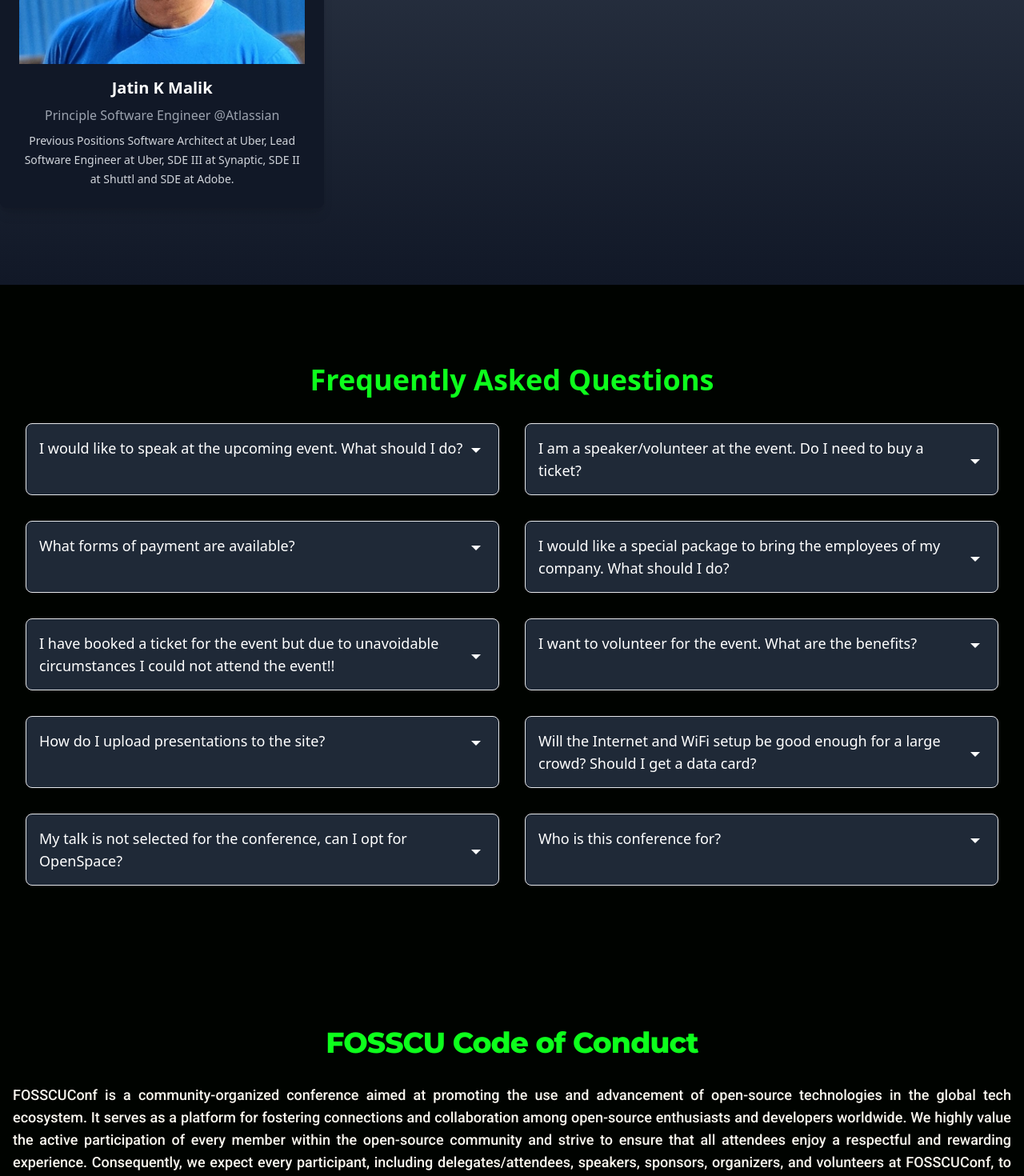
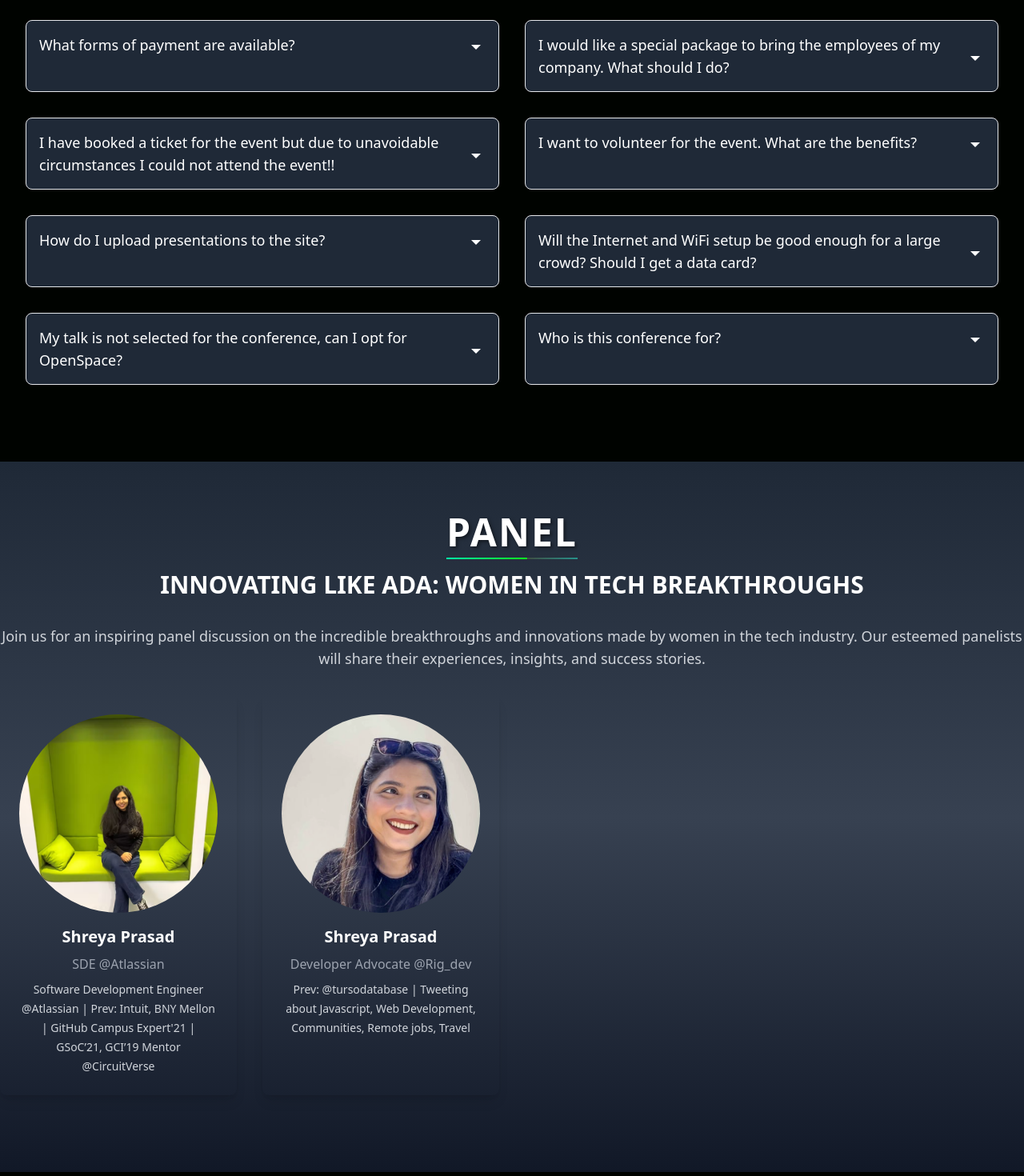
Before and after one commit to FOSS-Community/fosscu-conference, a React (Vite) app: page / in a window 1280 px wide. Shown: the part 3500-4970 px from the top of the page at 80% size. Built offline with nearby package versions, Linux system fonts and the light colour scheme.

Commit message:
build panel section & added speakers

```diff
--- /dev/null
+++ b/src/components/Panel.jsx
@@ -0,0 +1,145 @@
+import React from "react";
+import { motion } from "framer-motion";
+import Shreya from "../assets/Shreya.png";
+import Swastika from "../assets/Swastika.png";
+import { FaLinkedin } from "react-icons/fa";
+import { FaTwitter } from "react-icons/fa";
+import { useState } from "react";
+
+const PanelTitle = ({ title }) => {
+  return (
+    <div className="text-center mb-8">
+      <h3 className="text-3xl font-semibold text-white">{title}</h3>
+    </div>
+  );
+};
+
+const Panel = () => {
+  const [hoveredSpeakers, setHoveredSpeakers] = useState([]);
+
+  const panelData = {
+    title: "INNOVATING LIKE ADA: WOMEN IN TECH BREAKTHROUGHS",
+    description:
+      "Join us for an inspiring panel discussion on the incredible breakthroughs and innovations made by women in the tech industry. Our esteemed panelists will share their experiences, insights, and success stories.",
+    speakers: [
+      {
+        name: "Shreya Prasad",
+        title: "SDE @Atlassian",
+        description:
+          "Software Development Engineer @Atlassian | Prev: Intuit, BNY Mellon | GitHub Campus Expert'21 | GSoC’21, GCI’19 Mentor @CircuitVerse",
+        image: Shreya,
+        linkedin: "https://www.linkedin.com/in/-shreya-prasad/",
+        twitter: "https://twitter.com/shreyacasmalert",
+      },
+      {
+        name: "Shreya Prasad",
+        title: "Developer Advocate @Rig_dev",
+        description:
+          "Prev: @tursodatabase | Tweeting about Javascript, Web Development, Communities, Remote jobs, Travel",
+        image: Swastika,
+        linkedin: "https://www.linkedin.com/in/swastika15/",
+        twitter: "https://twitter.com/swastika0015",
+      },
+    ],
+  };
+
+  const sectionAnimation = {
+    initial: { opacity: 0, y: 20 },
+    animate: { opacity: 1, y: 0 },
+    transition: { duration: 0.5 },
+  };
+
+  const speakerAnimation = {
+    initial: { scale: 1 },
+    hover: { scale: 1.05 },
+    transition: { duration: 0.3 },
+  };
+
+  return (
+    <motion.section
+      className="bg-gradient-to-b pb-24 from-gray-800 via-gray-700 to-gray-900 py-16"
+      variants={sectionAnimation}
+      initial="initial"
+      animate="animate"
+    >
+      <div className="container mx-auto text-center">
+        <h2
+          className="text-indigo-400 text-5xl font-extrabold glowing-line mb-6"
+          style={{
+            color: "#fff",
+            textTransform: "uppercase",
+            letterSpacing: "2px",
+            textShadow: "2px 2px 4px rgba(0, 0, 0, 0.5)",
+          }}
+        >
+          Panel
+        </h2>
+
+        {/* Use the PanelTitle component for each panel discussion */}
+        <PanelTitle title={panelData.title} />
+
+        <p className="text-gray-300 text-lg leading-7 mb-8">
+          {panelData.description}
+        </p>
+
+        <div className="grid grid-cols-1 md:grid-cols-2 lg:grid-cols-4 gap-8">
+          {panelData.speakers.map((speaker, index) => (
+            <motion.div
+              key={index}
+              className={` p-6 rounded-lg shadow-lg`}
+              variants={speakerAnimation}
+              whileHover="hover"
+              onMouseEnter={() => {
+                setHoveredSpeakers((prevState) => [...prevState, index]);
+              }}
+              onMouseLeave={() => {
+                setHoveredSpeakers((prevState) =>
+                  prevState.filter((item) => item !== index)
+                );
+              }}
+            >
+              <div className="speaker-image-container">
+                <motion.img
+                  src={speaker.image || nikita}
+                  alt={speaker.name}
+                  className={`mx-auto mb-4 w-[22rem] rounded-full ${
+                    hoveredSpeakers.includes(index) ? "blur-image" : ""
+                  }`}
+                />
+                {hoveredSpeakers.includes(index) && (
+                  <div className="flex flex-row gap-8">
+                    <a
+                      href={speaker.linkedin}
+                      className="linkedin-link"
+                      target="_blank"
+                      rel="noopener noreferrer"
+                    >
+                      <FaLinkedin />
+                    </a>
+                    <a
+                      href={speaker.twitter}
+                      className="twitter-link"
+                      target="_blank"
+                      rel="noopener noreferrer"
+                    >
+                      <FaTwitter />
+                    </a>
+                  </div>
+                )}
+              </div>
+              <h3 className="text-white text-xl font-semibold mb-2">
+                {speaker.name || "Speaker Name"}
+              </h3>
+              <p className="text-gray-400 mb-2">{speaker.title || "Title"}</p>
+              <p className="text-gray-300 text-sm leading-6">
+                {speaker.description}
+              </p>
+            </motion.div>
+          ))}
+        </div>
+      </div>
+    </motion.section>
+  );
+};
+
+export default Panel;
--- a/src/components/Speakers.jsx
+++ b/src/components/Speakers.jsx
@@ -1,17 +1,20 @@
-import React from "react";
+import React, { useState } from "react";
 import { motion } from "framer-motion";
 import nikita from "../assets/nikita.jpg";
 import Tushar from "../assets/tushar.jpg";
+import Jatin from "../assets/Jatin.jpg";
 import TusharGupta from "../assets/TusharGupta.jpg";
-// import Divya from "../assets/Divya.jpg";
-import Jatin from "../assets/Jatin.jpg";
+import { FaLinkedin, FaTwitter, FaLink } from "react-icons/fa";
 
 const Speakers = () => {
+  const [hoveredSpeakers, setHoveredSpeakers] = useState([]);
+
   const speakersData = [
     {
       name: "Nikita Sobolev ( Никита Соболев )",
       title: "CTO, wemake.services",
       image: nikita,
+      link: "https://sobolevn.me/about/", // Link to Nikita's portfolio
       description:
         "Nikita Sobolev, a versatile CTO, mentor, and advocate for open source, with a passion for spreading knowledge and organizing conferences",
     },
@@ -19,6 +22,8 @@ const Speakers = () => {
       name: "Tushar Sadhwani",
       title: "SDE II at DeepSource",
       image: Tushar,
+      twitter: "https://twitter.com/tusharisanerd",
+      linkedin: "https://www.linkedin.com/in/tusharsadhwani/",
       description:
         "Long term Python developer, author, technical reviewer and speaker. Writing static analysis tools @ DeepSource.",
     },
@@ -26,20 +31,17 @@ const Speakers = () => {
       name: "Tushar Gupta",
       title: "SDE @Samagra",
       image: TusharGupta,
+      twitter: "https://twitter.com/tushar5526",
+      linkedin: "https://www.linkedin.com/in/tushar55/",
       description:
         "SDE at Samagra, GitHub Campus Ambassador, MLH Fellow for Fall'22, and Summer Fellow'22 at Processing Foundation.",
     },
-    // {
-    //   name: "Divya Mohan",
-    //   title: "Open Source Cat Herder",
-    //   image: Divya,
-    //   description:
-    //     "SUSE Senior Tech Evangelist, Women Who Code's Top 100 Technologists to Watch, Kubernetes docs maintainer, CNCF Ambassador",
-    // },
     {
       name: "Jatin K Malik",
-      title: "Principle Software Engineer @Atlassian",
+      title: "Principle SE @Atlassian",
       image: Jatin,
+      twitter: "https://twitter.com/jatinkrmalik",
+      linkedin: "https://www.linkedin.com/in/jatinkrmalik/",
       description:
         "Previous Positions Software Architect at Uber, Lead Software Engineer at Uber, SDE III at Synaptic, SDE II at Shuttl and SDE at Adobe.",
     },
@@ -54,12 +56,6 @@ const Speakers = () => {
   const speakerAnimation = {
     initial: { scale: 1 },
     hover: { scale: 1.05 },
-    transition: { duration: 0.3 },
-  };
-
-  const keynoteSpeakerAnimation = {
-    initial: { scale: 0.5 },
-    hover: { scale: 1.2 },
     transition: { duration: 0.3 },
   };
 
@@ -82,22 +78,63 @@ const Speakers = () => {
         >
           Keynotes
         </h2>
-        <div className="grid grid-cols-1 md:grid-cols-2 lg:grid-cols-3 gap-8">
+        <div className="grid grid-cols-1 md:grid-cols-2 lg:grid-cols-4 gap-8">
           {speakersData.map((speaker, index) => (
             <motion.div
               key={index}
-              className={`bg-gray-900 p-6 rounded-lg shadow-lg ${
-                speaker.isKeynote ? "keynote" : ""
-              }`}
+              className={`bg-gray-900 p-6 rounded-lg shadow-lg`}
               variants={speakerAnimation}
               whileHover="hover"
+              onMouseEnter={() => {
+                setHoveredSpeakers((prevState) => [...prevState, index]);
+              }}
+              onMouseLeave={() => {
+                setHoveredSpeakers((prevState) =>
+                  prevState.filter((item) => item !== index)
+                );
+              }}
             >
-              <div className="speaker-image-container">
+              <div className="speaker-image-container relative">
                 <motion.img
                   src={speaker.image || nikita}
                   alt={speaker.name}
-                  className="mx-auto mb-4 w-[28rem]"
+                  className={`mx-auto mb-4 w-[22rem] ${
+                    hoveredSpeakers.includes(index) ? "blur-image" : ""
+                  }`}
                 />
+                {hoveredSpeakers.includes(index) && (
+                  <div className="flex flex-row gap-8">
+                    {speaker.link ? (
+                      <a
+                        href={speaker.link}
+                        className="link-link-speaker"
+                        target="_blank"
+                        rel="noopener noreferrer"
+                      >
+                        <FaLink />
+                      </a>
+                    ) : (
+                      <>
+                        <a
+                          href={speaker.linkedin}
+                          className="linkedin-link-speaker"
+                          target="_blank"
+                          rel="noopener noreferrer"
+                        >
+                          <FaLinkedin />
+                        </a>
+                        <a
+                          href={speaker.twitter}
+                          className="twitter-link-speaker"
+                          target="_blank"
+                          rel="noopener noreferrer"
+                        >
+                          <FaTwitter />
+                        </a>
+                      </>
+                    )}
+                  </div>
+                )}
               </div>
               <h3 className="text-white text-xl font-semibold mb-2">
                 {speaker.name || "Speaker Name"}
--- a/src/index.css
+++ b/src/index.css
@@ -91,3 +91,77 @@ body {
     background-position: -200% -200%;
   }
 }
+
+.blur-image {
+  filter: blur(1px);
+}
+
+.twitter-link {
+  position: absolute;
+  top: 36%;
+  left: 40%;
+  transform: translate(-50%, -50%);
+  background-color: rgba(0, 0, 0, 0.8);
+  padding: 8px;
+  border-radius: 50%;
+  color: white;
+  text-decoration: none;
+  transition: opacity 0.3s ease;
+  z-index: 1;
+}
+.linkedin-link {
+  position: absolute;
+  top: 36%;
+  left: 60%;
+  transform: translate(-50%, -50%);
+  background-color: rgba(0, 0, 0, 0.8);
+  padding: 8px;
+  border-radius: 50%;
+  color: white;
+  text-decoration: none;
+  transition: opacity 0.3s ease;
+  z-index: 1;
+}
+.twitter-link-speaker {
+  position: absolute;
+  top: 50%;
+  left: 40%;
+  transform: translate(-50%, -50%);
+  background-color: rgba(0, 0, 0, 0.8);
+  padding: 8px;
+  border-radius: 50%;
+  color: white;
+  text-decoration: none;
+  transition: opacity 0.3s ease;
+  z-index: 1;
+}
+.linkedin-link-speaker {
+  position: absolute;
+  top: 50%;
+  left: 60%;
+  transform: translate(-50%, -50%);
+  background-color: rgba(0, 0, 0, 0.8);
+  padding: 8px;
+  border-radius: 50%;
+  color: white;
+  text-decoration: none;
+  transition: opacity 0.3s ease;
+  z-index: 1;
+}
+.twitter-link:hover , .linkedin-link:hover, .twitter-link-speaker:hover, .linkedin-link-speaker:hover , .link-link-speaker:hover, .link-link:hover{
+  opacity: 0.6;
+}
+
+.link-link-speaker {
+  position: absolute;
+  top: 50%;
+  left: 50%;
+  transform: translate(-50%, -50%);
+  background-color: rgba(0, 0, 0, 0.8);
+  padding: 8px;
+  border-radius: 50%;
+  color: white;
+  text-decoration: none;
+  transition: opacity 0.3s ease;
+  z-index: 1;
+}
--- a/src/pages/Homepage.jsx
+++ b/src/pages/Homepage.jsx
@@ -11,6 +11,7 @@ import Schedule from "../components/Schedule";
 import Register from "../components/Register";
 import  { useState } from "react";
 import Speakers from "../components/Speakers";
+import Panel from "../components/Panel";
 
 
 const Homepage = () => {
@@ -32,6 +33,7 @@ const Homepage = () => {
       <Faq
        data={faqData}
       />
+      <Panel />
       <Code
        handleShortCoc={handleShortCoc}
        shortCoc={shortCoc}
```
Also changed, not shown: src/assets/Shreya.png (added), src/assets/Swastika.png (added).
